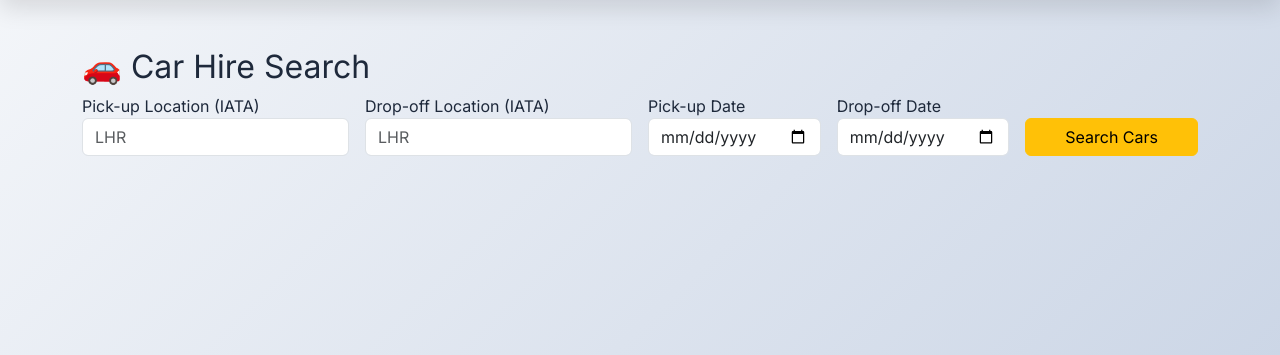
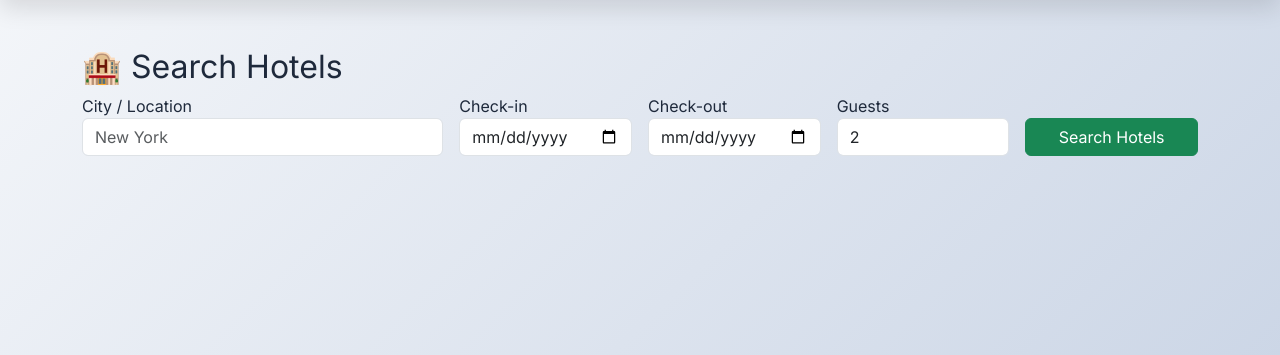
Before and after one commit to bladewonnacott11-bot/Swift-Travel, a Flask app: page /hotels in a window 1280 px wide. Shown: the part 74-429 px from the top of the page. Run offline with Flask 3, Linux system fonts and the light colour scheme.

Commit message:
hotels.html

```diff
--- a/templates/hotels.html
+++ b/templates/hotels.html
@@ -1,42 +1,45 @@
 {% extends "base.html" %}
 {% block content %}
-<h2>🚗 Car Hire Search</h2>
+<h2>🏨 Search Hotels</h2>
 <form method="POST" class="row g-3 mb-4">
-    <div class="col-md-3">
-        <label>Pick-up Location (IATA)</label>
-        <input type="text" name="pickup_location" class="form-control" placeholder="LHR" value="{{ form_data.pickup_location or '' }}" required>
-    </div>
-    <div class="col-md-3">
-        <label>Drop-off Location (IATA)</label>
-        <input type="text" name="dropoff_location" class="form-control" placeholder="LHR" value="{{ form_data.dropoff_location or '' }}" required>
+    <div class="col-md-4">
+        <label>City / Location</label>
+        <input type="text" name="location" class="form-control" placeholder="New York" value="{{ request.args.get('location', '') }}" required>
     </div>
     <div class="col-md-2">
-        <label>Pick-up Date</label>
-        <input type="date" name="pickup_date" class="form-control" value="{{ form_data.pickup_date or '' }}" required>
+        <label>Check-in</label>
+        <input type="date" name="check_in" class="form-control" value="{{ request.args.get('check_in', '') }}" required>
     </div>
     <div class="col-md-2">
-        <label>Drop-off Date</label>
-        <input type="date" name="dropoff_date" class="form-control" value="{{ form_data.dropoff_date or '' }}" required>
+        <label>Check-out</label>
+        <input type="date" name="check_out" class="form-control" value="{{ request.args.get('check_out', '') }}" required>
+    </div>
+    <div class="col-md-2">
+        <label>Guests</label>
+        <input type="number" name="guests" class="form-control" value="{{ request.args.get('guests', 2) }}" min="1">
     </div>
     <div class="col-md-2 align-self-end">
-        <button type="submit" class="btn btn-warning w-100">Search Cars</button>
+        <button type="submit" class="btn btn-success w-100">Search Hotels</button>
     </div>
 </form>
 
 {% if results %}
-    <h3>Available Cars</h3>
-    <div class="list-group">
-        {% for car in results %}
-            <div class="list-group-item">
-                <div class="d-flex justify-content-between">
-                    <strong>{{ car.name }}</strong>
-                    <span class="badge bg-warning">{{ car.price_per_day }} / day</span>
+    <h3>Hotel Deals</h3>
+    <div class="row">
+        {% for hotel in results %}
+            <div class="col-md-4 mb-3">
+                <div class="card h-100">
+                    <div class="card-body">
+                        <h5 class="card-title">{{ hotel.name }}</h5>
+                        <p class="card-text">⭐ Rating: {{ hotel.rating }}</p>
+                        <p class="card-text">{{ hotel.price_per_night }} / night</p>
+                        <small>{{ hotel.address }}</small>
+                    </div>
                 </div>
-                <div>Supplier: {{ car.supplier }} | Transmission: {{ car.transmission }}</div>
             </div>
         {% endfor %}
     </div>
 {% elif results is not none %}
-    <div class="alert alert-info">No cars found for this location/date.</div>
+    <div class="alert alert-info">No hotels found for this location.</div>
 {% endif %}
 {% endblock %}
```
